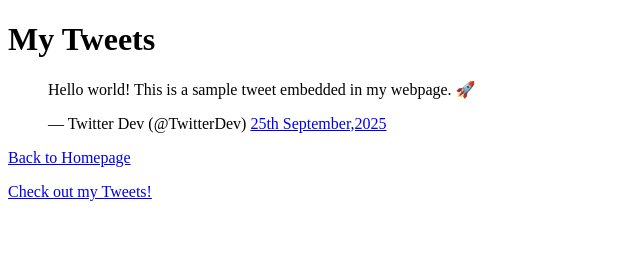
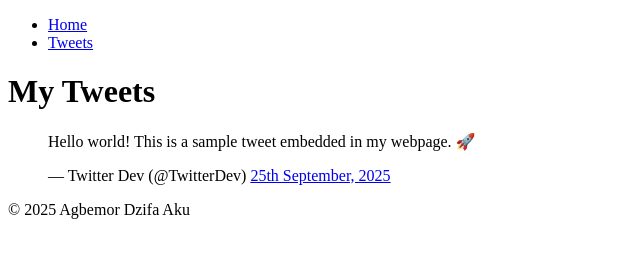
Before and after one commit to Dzifa-Ada/My_First_Portfolio, a plain HTML site: page html_basic/tweets.html in a window 1280 px wide. Shown: the whole page, without its empty margins (0-640 px from the left). Drawn offline with Linux system fonts and the light colour scheme.

Commit message:
Update tweets.html

```diff
--- a/html_basic/tweets.html
+++ b/html_basic/tweets.html
@@ -2,22 +2,31 @@
 <html lang="en">
 <head>
   <meta charset="UTF-8">
+  <meta name="viewport" content="width=device-width, initial-scale=1.0">
   <title>My Tweets</title>
 </head>
 <body>
+  <header>
+    <ul>
+      <li><a href="index.html">Home</a></li>
+      <li><a href="tweets.html">Tweets</a></li>
+    </ul>
+  </header>
+
+  <main>
     <h1>My Tweets</h1>
 
     <!-- Embedded Tweet -->
     <blockquote class="twitter-tweet">
       <p lang="en" dir="ltr">Hello world! This is a sample tweet embedded in my webpage. 🚀</p>
       &mdash; Twitter Dev (@TwitterDev)
-    <a href="https://x.com/iamsteveharvey/status/1969571247123284464?s=52">25th September,2025</a>
+      <a href="https://x.com/iamsteveharvey/status/1969571247123284464?s=52">25th September, 2025</a>
     </blockquote>
     <script async src="https://platform.twitter.com/widgets.js" charset="utf-8"></script>
+  </main>
 
-  <!-- Link back to homepage -->
-  <p><a href="index.html">Back to Homepage</a></p>
-  <p><a href="tweets.html">Check out my Tweets!</a></p>
-
+  <footer>
+    <p>&copy; 2025 Agbemor Dzifa Aku</p>
+  </footer>
 </body>
 </html>
```
Lines whose indentation alone changed are shown as unchanged.
